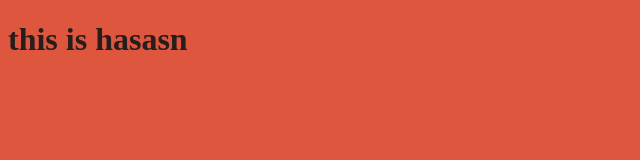
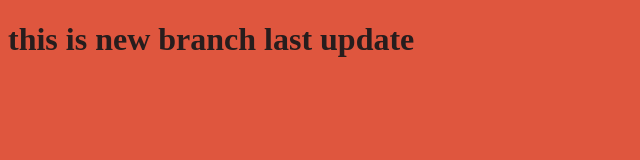
Before and after one commit to Hasan-Almasri/gitogt, a plain HTML site: page index.html in a window 1280 px wide. Shown: the whole page, without its empty margins (0-640 px from the left). Drawn offline with Linux system fonts and the light colour scheme.

Commit message:
edit html file

```diff
--- a/index.html
+++ b/index.html
@@ -10,7 +10,7 @@
 </head>
 
 <body>
-    <h1>this is hasasn</h1>
+    <h1>this is new branch last update</h1>
     <script src="app.js"></script>
 </body>
 
```
